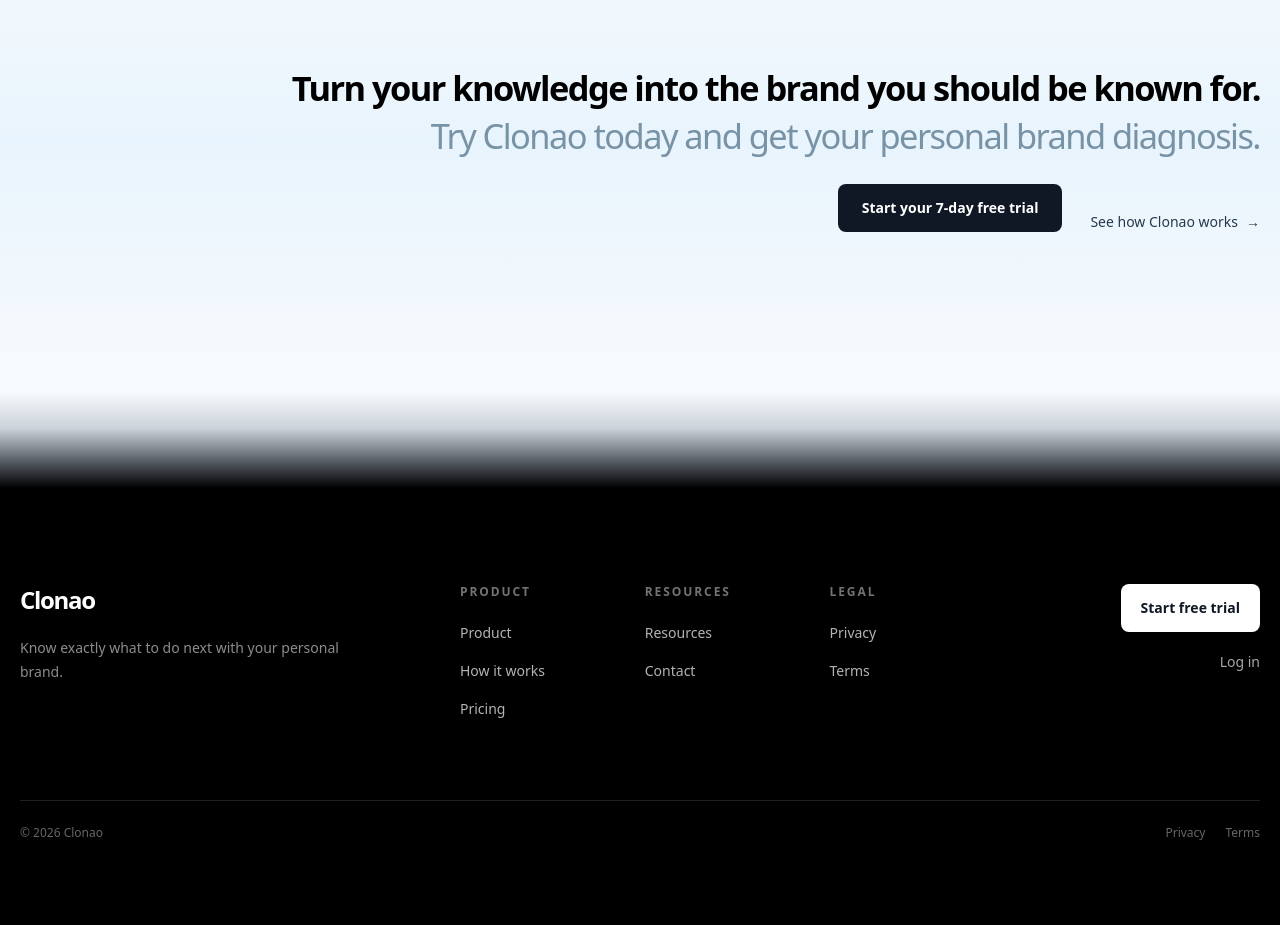
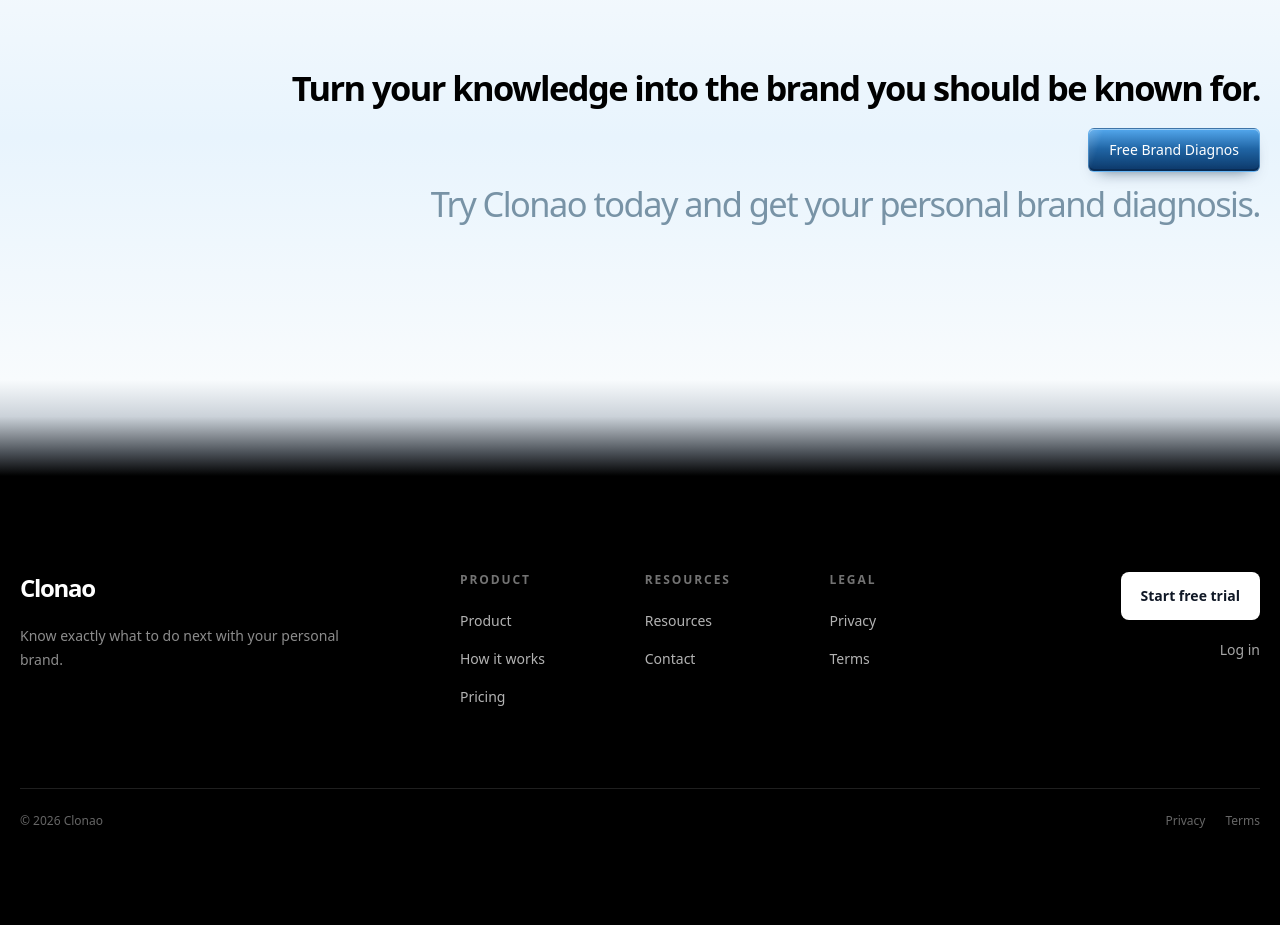
Before and after one commit to veokleo-create07/linkeldn.tool.100k, a Next.js app: page / in a window 1280 px wide. Shown: the part 6140-7065 px from the top of the page. Built offline with nearby package versions, Linux system fonts and the light colour scheme.

Commit message:
refine: move metallic diagnosis cta

```diff
--- a/src/components/marketing/final-cta.tsx
+++ b/src/components/marketing/final-cta.tsx
@@ -8,25 +8,17 @@ export function FinalCta() {
           <h2 id="final-cta-heading" className="text-balance text-xl font-semibold leading-[1.1] tracking-[-0.045em] text-black sm:text-2xl lg:whitespace-nowrap lg:text-[2.15rem]">
             Turn your knowledge into the brand you should be known for.
           </h2>
+          <div className="mt-6 flex justify-end">
+            <Link
+              href="/sign-up"
+              className="metallic-cta inline-flex min-h-11 items-center justify-center rounded-md px-5 text-sm font-medium text-white focus-visible:outline-none focus-visible:ring-2 focus-visible:ring-[#2563a6] focus-visible:ring-offset-2"
+            >
+              Free Brand Diagnos
+            </Link>
+          </div>
           <p className="ml-auto mt-4 max-w-none text-xl leading-[1.1] tracking-[-0.045em] text-[#7893a6] sm:text-2xl lg:whitespace-nowrap lg:text-[2.15rem]">
             Try Clonao today and get your personal brand diagnosis.
           </p>
-
-          <div className="mt-8 flex flex-col items-end justify-end gap-5 sm:flex-row sm:gap-7">
-            <Link
-              href="/sign-up"
-              className="inline-flex min-h-12 items-center justify-center rounded-lg bg-[#101826] px-6 text-sm font-semibold text-white transition-colors hover:bg-[#1d3044] focus-visible:outline-none focus-visible:ring-2 focus-visible:ring-[#2563a6] focus-visible:ring-offset-2"
-            >
-              Start your 7-day free trial
-            </Link>
-            <Link
-              href="/how-it-works"
-              className="inline-flex items-center gap-2 text-sm font-medium text-[#26394d] transition-colors hover:text-[#2563a6] focus-visible:outline-none focus-visible:ring-2 focus-visible:ring-[#2563a6] focus-visible:ring-offset-2"
-            >
-              See how Clonao works
-              <span aria-hidden="true">→</span>
-            </Link>
-          </div>
         </div>
       </div>
     </section>
```
